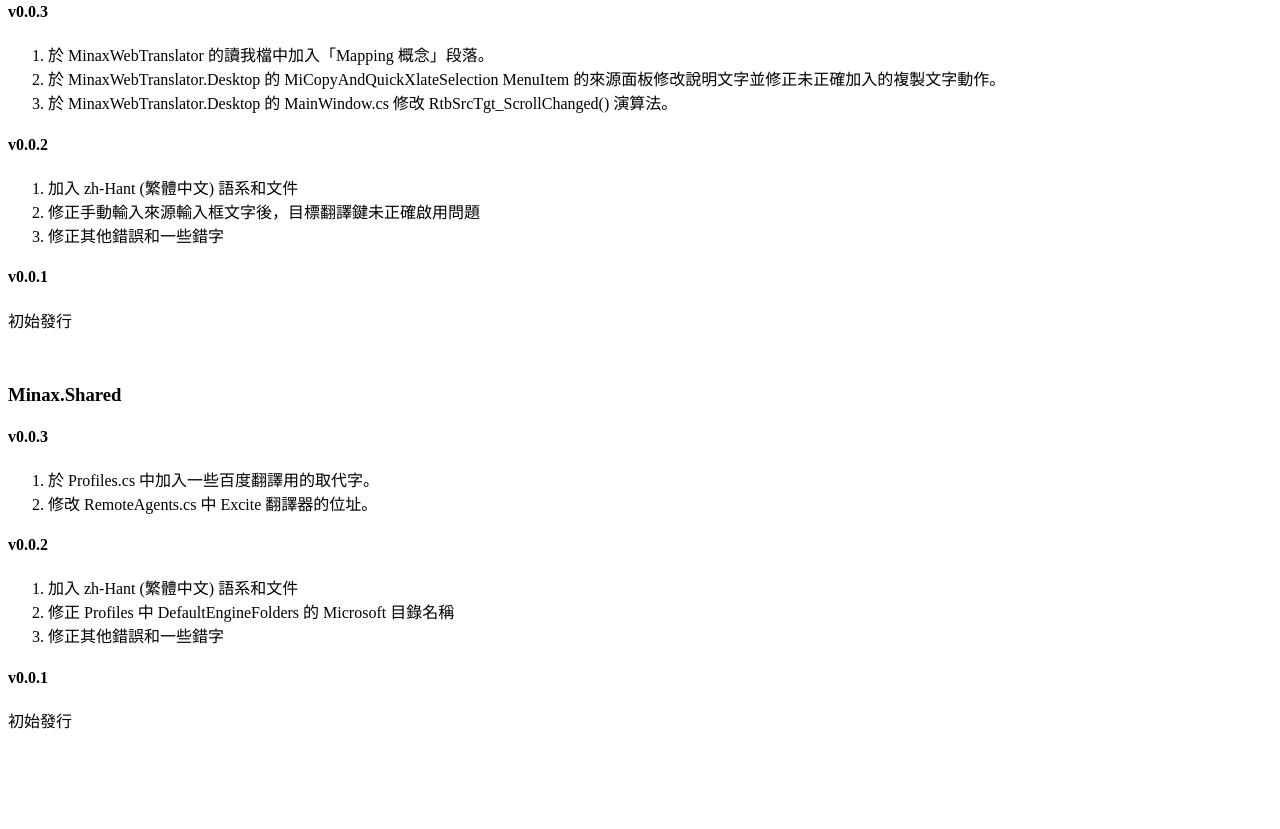
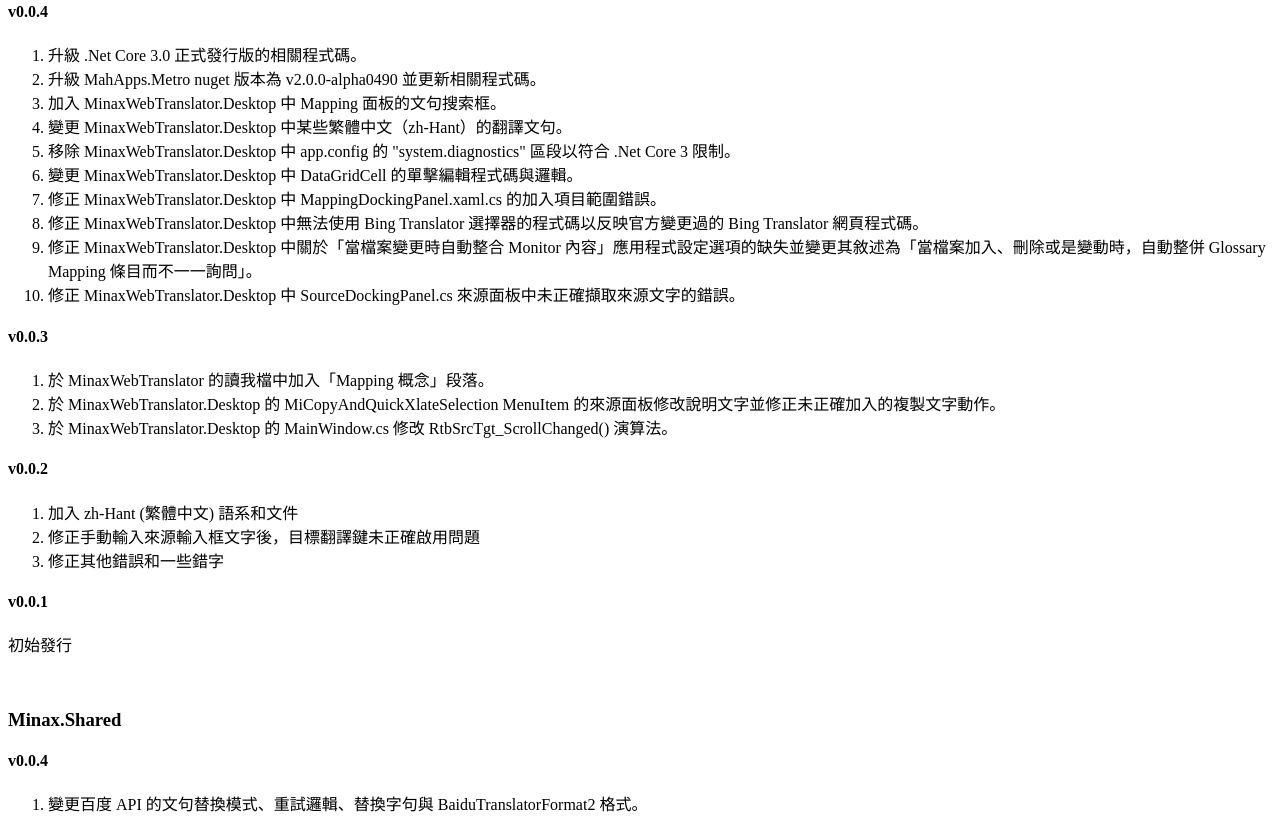
Before and after one commit to nuthrash/Minax, a plain HTML site: page Readme.zh-Hant.html in a window 1280 px wide. Shown: the part 1731-2560 px from the top of the page. Before the commit the page ends 2479 px from the top, so only its background shows below. Drawn offline with Linux system fonts and the light colour scheme.

Commit message:
Release v0.0.4 binary and documents.

```diff
--- a/Readme.zh-Hant.html
+++ b/Readme.zh-Hant.html
@@ -41,6 +41,19 @@
 <br />
 <h2 id="section-2">更新紀錄</h2>
 <h3 id="minax-web-translator-1">Minax Web Translator</h3>
+<h4 id="v0.0.4">v0.0.4</h4>
+<ol>
+<li>升級 .Net Core 3.0 正式發行版的相關程式碼。</li>
+<li>升級 MahApps.Metro nuget 版本為 v2.0.0-alpha0490 並更新相關程式碼。</li>
+<li>加入 MinaxWebTranslator.Desktop 中 Mapping 面板的文句搜索框。</li>
+<li>變更 MinaxWebTranslator.Desktop 中某些繁體中文（zh-Hant）的翻譯文句。</li>
+<li>移除 MinaxWebTranslator.Desktop 中 app.config 的 &quot;system.diagnostics&quot; 區段以符合 .Net Core 3 限制。</li>
+<li>變更 MinaxWebTranslator.Desktop 中 DataGridCell 的單擊編輯程式碼與邏輯。</li>
+<li>修正 MinaxWebTranslator.Desktop 中 MappingDockingPanel.xaml.cs 的加入項目範圍錯誤。</li>
+<li>修正 MinaxWebTranslator.Desktop 中無法使用 Bing Translator 選擇器的程式碼以反映官方變更過的 Bing Translator 網頁程式碼。</li>
+<li>修正 MinaxWebTranslator.Desktop 中關於「當檔案變更時自動整合 Monitor 內容」應用程式設定選項的缺失並變更其敘述為「當檔案加入、刪除或是變動時，自動整併 Glossary Mapping 條目而不一一詢問」。</li>
+<li>修正 MinaxWebTranslator.Desktop 中 SourceDockingPanel.cs 來源面板中未正確擷取來源文字的錯誤。</li>
+</ol>
 <h4 id="v0.0.3">v0.0.3</h4>
 <ol>
 <li>於 MinaxWebTranslator 的讀我檔中加入「Mapping 概念」段落。</li>
@@ -57,6 +70,10 @@
 <p>初始發行</p>
 <br />
 <h3 id="minax.shared-1">Minax.Shared</h3>
+<h4 id="v0.0.4-1">v0.0.4</h4>
+<ol>
+<li>變更百度 API 的文句替換模式、重試邏輯、替換字句與 BaiduTranslatorFormat2 格式。</li>
+</ol>
 <h4 id="v0.0.3-1">v0.0.3</h4>
 <ol>
 <li>於 Profiles.cs 中加入一些百度翻譯用的取代字。</li>
```
Also changed, not shown: Readme.html (+17 -0 lines), 2 other files.
